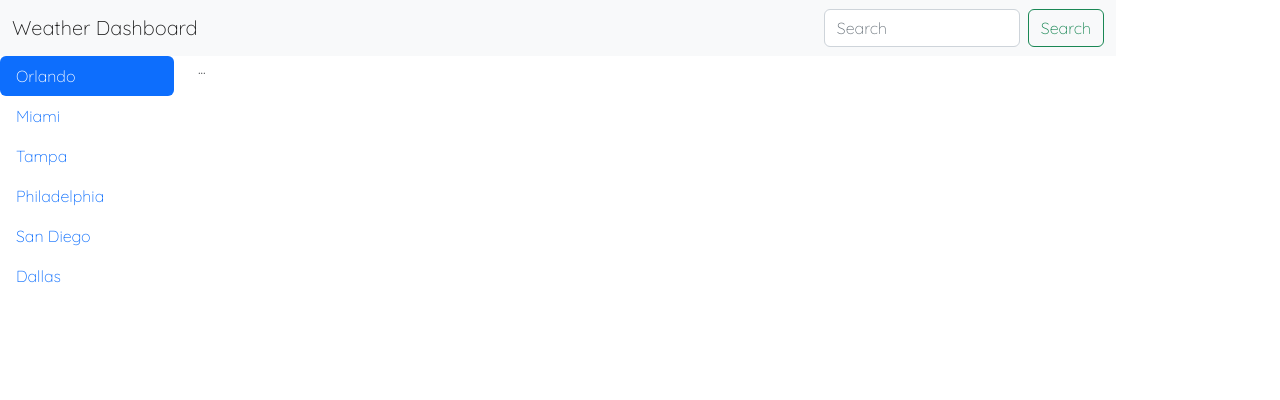
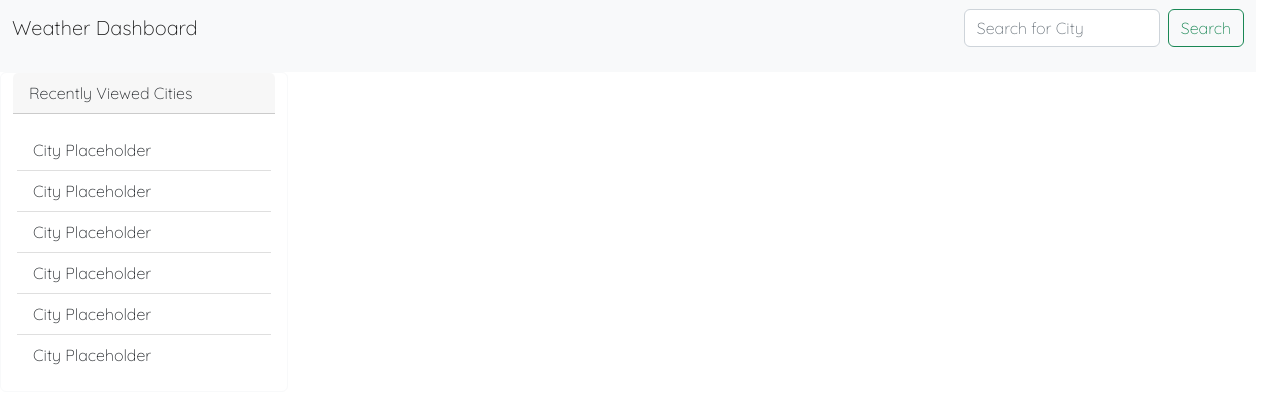
Before and after one commit to j-faust/weather-dashboard-challenge, a plain HTML site: page index.html in a window 1280 px wide. Drawn offline with nearby package versions, Linux system fonts and the light colour scheme.

Commit message:
Added card to display recently viewed cities

```diff
--- a/assets/js/script.js
+++ b/assets/js/script.js
@@ -0,0 +1 @@
+let weatherApi = https://api.openweathermap.org/data/2.5/forecast?lat={lat}&lon={lon}&appid=
--- a/index.html
+++ b/index.html
@@ -9,36 +9,34 @@
     <link rel="preconnect" href="https://fonts.gstatic.com" crossorigin>
     <link href="https://fonts.googleapis.com/css2?family=Quicksand:wght@300&display=swap" rel="stylesheet">
     <link rel="stylesheet" href="./assets/css/style.css">
-    <title>Weather Dashboard</title>
+    <title>5 Day Forecast | Current Weather | City Specific || Weather Dashboard</title>
 </head>
 <body>
-<div class="container row">
+<div class="container-fluid row">
     <nav class="navbar bg-light">
-        <div class="container-fluid">
+        <div class="container-fluid mb-3">
           <a class="navbar-brand">Weather Dashboard</a>
           <form class="d-flex" role="search">
-            <input class="form-control me-2" type="search" placeholder="Search" aria-label="Search">
+            <input class="form-control me-2" type="search" placeholder="Search for City" aria-label="Search">
             <button class="btn btn-outline-success" type="submit">Search</button>
           </form>
         </div>
       </nav>
-    <div class="nav flex-column nav-pills col-md-2" id="v-pills-tab" role="tablist" aria-orientation="vertical">
-        <a class="nav-link active" id="v-pills-home-tab" data-toggle="pill" href="#v-pills-home" role="tab" aria-controls="v-pills-home" aria-selected="true">Orlando</a>
-        <a class="nav-link" id="v-pills-profile-tab" data-toggle="pill" href="#v-pills-profile" role="tab" aria-controls="v-pills-profile" aria-selected="false">Miami</a>
-        <a class="nav-link" id="v-pills-messages-tab" data-toggle="pill" href="#v-pills-messages" role="tab" aria-controls="v-pills-messages" aria-selected="false">Tampa</a>
-        <a class="nav-link" id="v-pills-settings-tab" data-toggle="pill" href="#v-pills-settings" role="tab" aria-controls="v-pills-settings" aria-selected="false">Philadelphia</a>
-        <a class="nav-link" id="v-pills-settings-tab" data-toggle="pill" href="#v-pills-settings" role="tab" aria-controls="v-pills-settings" aria-selected="false">San Diego</a>
-        <a class="nav-link" id="v-pills-settings-tab" data-toggle="pill" href="#v-pills-settings" role="tab" aria-controls="v-pills-settings" aria-selected="false">Dallas</a>
-    </div>
-    <div class="tab-content col-md-2" id="v-pills-tabContent">
-        <div class="tab-pane fade show active" id="v-pills-home" role="tabpanel" aria-labelledby="v-pills-home-tab">...</div>
-        <div class="tab-pane fade" id="v-pills-profile" role="tabpanel" aria-labelledby="v-pills-profile-tab">...</div>
-        <div class="tab-pane fade" id="v-pills-messages" role="tabpanel" aria-labelledby="v-pills-messages-tab">...</div>
-        <div class="tab-pane fade" id="v-pills-settings" role="tabpanel" aria-labelledby="v-pills-settings-tab">...</div>
-        <div class="tab-pane fade" id="v-pills-settings" role="tabpanel" aria-labelledby="v-pills-settings-tab">...</div>
-        <div class="tab-pane fade" id="v-pills-settings" role="tabpanel" aria-labelledby="v-pills-settings-tab">...</div>
-        <div class="tab-pane fade" id="v-pills-settings" role="tabpanel" aria-labelledby="v-pills-settings-tab">...</div>
-    </div>
+      <div class="row">
+      <div class="card border-light mb-3" style="max-width: 18rem;">
+        <div class="card-header">Recently Viewed Cities</div>
+        <div class="card-body">
+          <ul class="list-group list-group-flush row">
+            <li class="list-group-item col-md-12">City Placeholder</li>
+            <li class="list-group-item col-md-12">City Placeholder</li>
+            <li class="list-group-item col-md-12">City Placeholder</li>
+            <li class="list-group-item col-md-12">City Placeholder</li>
+            <li class="list-group-item col-md-12">City Placeholder</li>
+            <li class="list-group-item col-md-12">City Placeholder</li>
+          </ul>
+        </div>
+
+      </div>
 
 
 
```
Also changed, not shown: 1 other file.
